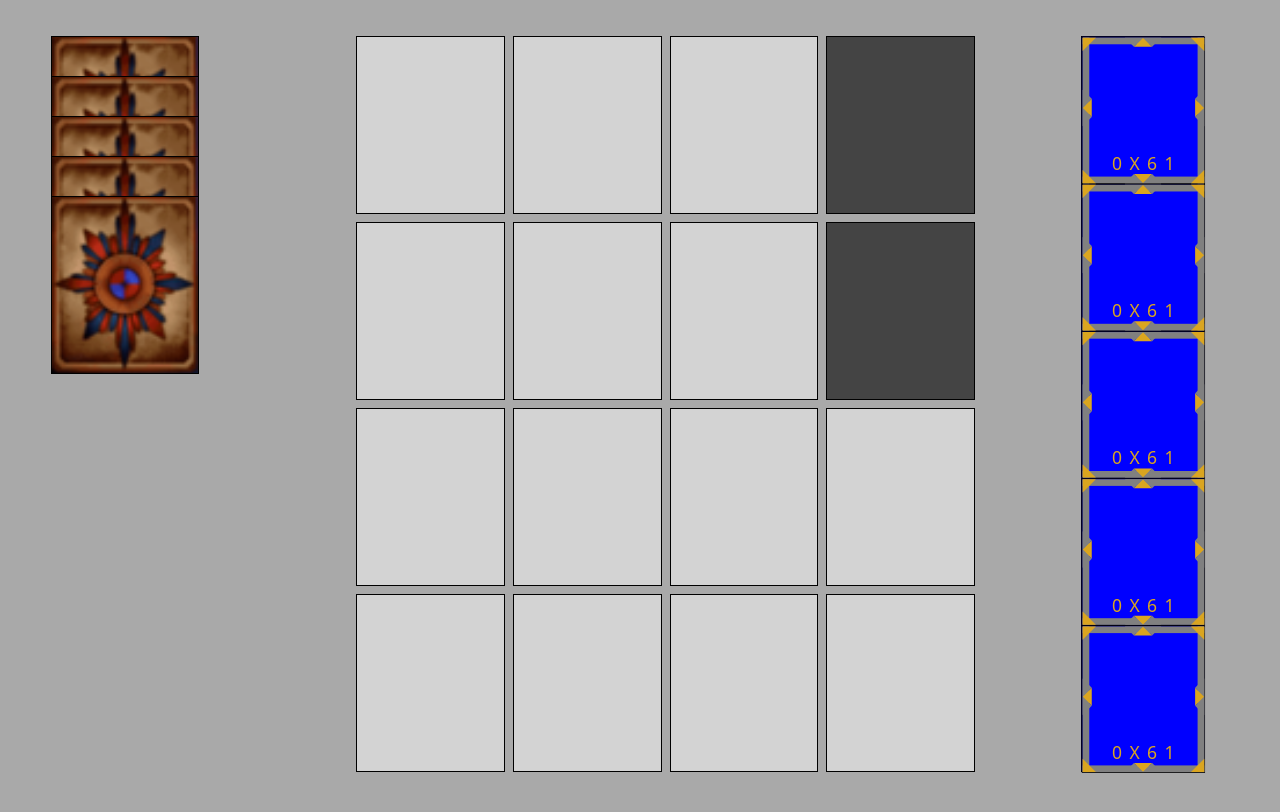
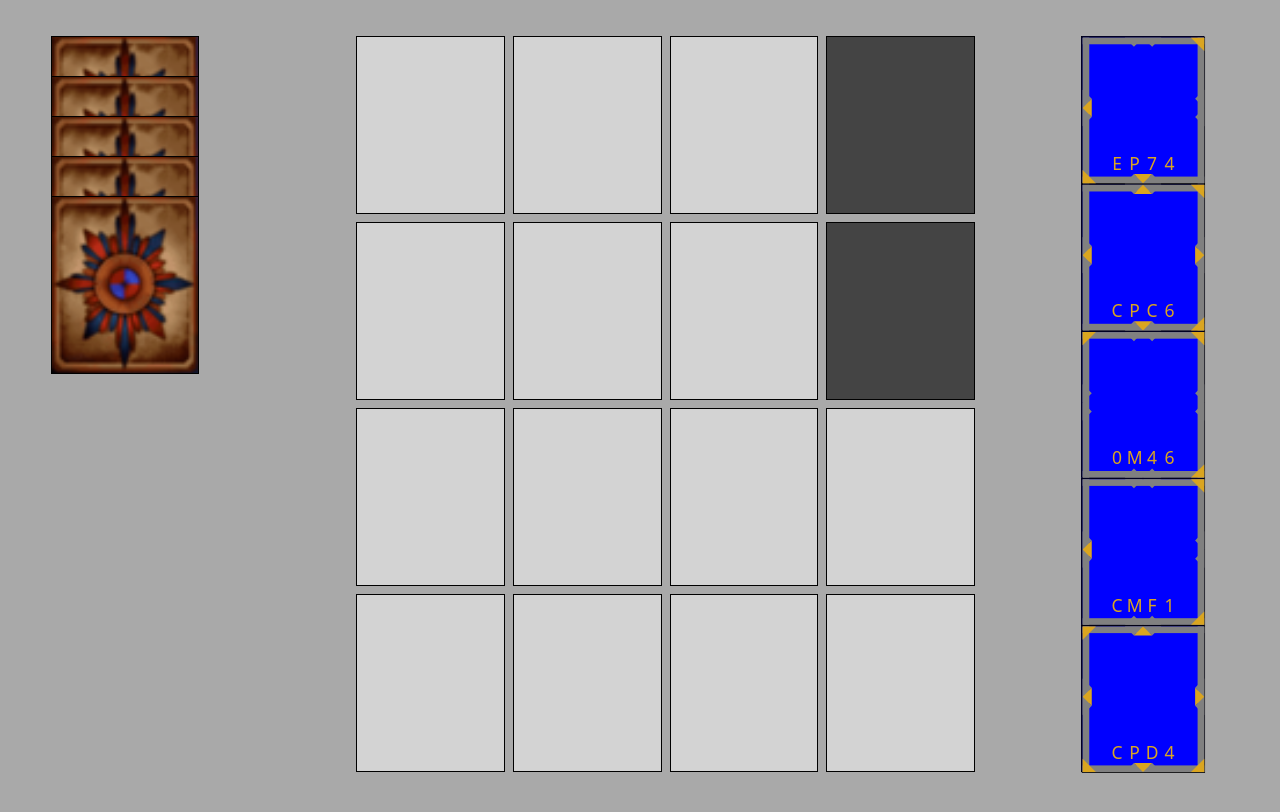
Before and after one commit to rfloyd01/TetraMaster, an Angular app: page / in a window 1280 px wide. Shown: the top 812 px of the page. Built offline with nearby package versions, Linux system fonts and the light colour scheme; a web font is replaced by a local one.

Commit message:
player can now select cards in hand, updated card css

```diff
--- a/src/app/components/card/card.css
+++ b/src/app/components/card/card.css
@@ -83,6 +83,10 @@
     z-index: 0;
 }
 
+.selected .border {
+    background-color: green
+}
+
 .border.n {
     height: 1vh;
     width: 100%;
@@ -113,7 +117,7 @@
     height: 0;
     border-left: 1vh solid transparent;
     border-right: 1vh solid transparent;
-    z-index: 1;
+    z-index: 2;
 }
 
 .arrow.n {
@@ -133,38 +137,6 @@
 
 .arrow.n.active {
     border-bottom-color: goldenrod;
-}
-
-.arrow.top-left-casing {
-  width: 0;
-  height: 0;
-  border-top-width: 1.414vh; /*sets height*/
-  border-top-style: solid;
-  border-top-color: grey;
-  border-right-width: 1.414vh; /*sets width*/
-  border-right-style: solid;
-  border-right-color: transparent;
-  border-left-width: 1.414vh; /*sets width*/
-  border-left-style: solid;
-  border-left-color: transparent;
-  top: 0px;
-  left: 9.166vh;
-}
-
-.arrow.top-right-casing {
-  width: 0;
-  height: 0;
-  border-top-width: 1.414vh; /*sets height*/
-  border-top-style: solid;
-  border-top-color: grey;
-  border-right-width: 1.414vh; /*sets width*/
-  border-right-style: solid;
-  border-right-color: transparent;
-  border-left-width: 1.414vh; /*sets width*/
-  border-left-style: solid;
-  border-left-color: transparent;
-  top: 0px;
-  right: 9.166vh;
 }
 
 .arrow.ne {
@@ -204,38 +176,6 @@
     border-left-color: goldenrod;
 }
 
-.arrow.right-top-casing {
-  width: 0;
-  height: 0;
-  border-top-width: 1.414vh; /*sets height*/
-  border-top-style: solid;
-  border-top-color: transparent;
-  border-bottom-width: 1.414vh; /*sets width*/
-  border-bottom-style: solid;
-  border-bottom-color: transparent;
-  border-right-width: 1.414vh; /*sets width*/
-  border-right-style: solid;
-  border-right-color: gray;
-  right: 0px;
-  bottom: 11.414vh;
-}
-
-.arrow.right-bottom-casing {
-  width: 0;
-  height: 0;
-  border-top-width: 1.414vh; /*sets height*/
-  border-top-style: solid;
-  border-top-color: transparent;
-  border-bottom-width: 1.414vh; /*sets width*/
-  border-bottom-style: solid;
-  border-bottom-color: transparent;
-  border-right-width: 1.414vh; /*sets width*/
-  border-right-style: solid;
-  border-right-color: gray;
-  right: 0px;
-  bottom: 8.586vh;
-}
-
 .arrow.se {
   width: 0;
   height: 0;
@@ -270,38 +210,6 @@
 
 .arrow.s.active {
     border-top-color: goldenrod;
-}
-
-.arrow.bottom-left-casing {
-  width: 0;
-  height: 0;
-  border-bottom-width: 1.414vh; /*sets height*/
-  border-bottom-style: solid;
-  border-bottom-color: grey;
-  border-right-width: 1.414vh; /*sets width*/
-  border-right-style: solid;
-  border-right-color: transparent;
-  border-left-width: 1.414vh; /*sets width*/
-  border-left-style: solid;
-  border-left-color: transparent;
-  bottom: 0px;
-  left: 9.166vh;
-}
-
-.arrow.bottom-right-casing {
-  width: 0;
-  height: 0;
-  border-bottom-width: 1.414vh; /*sets height*/
-  border-bottom-style: solid;
-  border-bottom-color: grey;
-  border-right-width: 1.414vh; /*sets width*/
-  border-right-style: solid;
-  border-right-color: transparent;
-  border-left-width: 1.414vh; /*sets width*/
-  border-left-style: solid;
-  border-left-color: transparent;
-  bottom: 0px;
-  right: 9.166vh;
 }
 
 .arrow.sw {
@@ -341,38 +249,6 @@
     border-right-color: goldenrod;
 }
 
-.arrow.left-top-casing {
-  width: 0;
-  height: 0;
-  border-top-width: 1.414vh; /*sets height*/
-  border-top-style: solid;
-  border-top-color: transparent;
-  border-bottom-width: 1.414vh; /*sets width*/
-  border-bottom-style: solid;
-  border-bottom-color: transparent;
-  border-left-width: 1.414vh; /*sets width*/
-  border-left-style: solid;
-  border-left-color: gray;
-  left: 0px;
-  bottom: 11.414vh;
-}
-
-.arrow.left-bottom-casing {
-  width: 0;
-  height: 0;
-  border-top-width: 1.414vh; /*sets height*/
-  border-top-style: solid;
-  border-top-color: transparent;
-  border-bottom-width: 1.414vh; /*sets width*/
-  border-bottom-style: solid;
-  border-bottom-color: transparent;
-  border-left-width: 1.414vh; /*sets width*/
-  border-left-style: solid;
-  border-left-color: gray;
-  left: 0px;
-  bottom: 8.586vh;
-}
-
 .arrow.nw {
   width: 0;
   height: 0;
@@ -389,3 +265,101 @@
 .arrow.nw.active {
     border-left-color: goldenrod;
 }
+
+.casing {
+    position: absolute;
+    width: 0;
+    height: 0;
+    border-color: transparent;
+    border-style: solid;
+    border-width: 1.414vh;
+    z-index: 1;
+}
+
+.casing.top-right {
+  border-top-color: grey;
+  border-bottom-style: hidden;
+  top: 0px;
+  left: 9.166vh;
+}
+
+.selected .casing.top-right {
+    border-top-color: green;
+}
+
+.casing.top-left {
+  border-top-color: grey;
+  border-bottom-style: hidden;
+  top: 0px;
+  right: 9.166vh;
+}
+
+.selected .casing.top-left {
+    border-top-color: green;
+}
+
+.casing.right-top{
+  border-right-color: gray;
+  border-left-style: hidden;
+  right: 0px;
+  bottom: 11.414vh;
+}
+
+.selected .casing.right-top {
+    border-right-color: green;
+}
+
+.casing.right-bottom {
+  border-right-color: gray;
+  border-left-style: hidden;
+  right: 0px;
+  bottom: 8.586vh;
+}
+
+.selected .casing.right-bottom {
+    border-right-color: green;
+}
+
+.casing.bottom-left {
+  border-bottom-color: grey;
+  border-top-style: hidden;
+  bottom: 0px;
+  left: 9.166vh;
+}
+
+.selected .casing.bottom-left {
+    border-bottom-color: green;
+}
+
+.casing.bottom-right {
+  border-bottom-color: grey;
+  border-top-style: hidden;
+  bottom: 0px;
+  right: 9.166vh;
+}
+
+.selected .casing.bottom-right {
+    border-bottom-color: green;
+}
+
+.casing.left-top {
+  border-left-color: gray;
+  border-right-style: hidden;
+  left: 0px;
+  bottom: 11.414vh;
+}
+
+.selected .casing.left-top {
+    border-left-color: green;
+}
+
+.casing.left-bottom {
+  border-left-color: gray;
+  border-right-style: hidden;
+  left: 0px;
+  bottom: 8.586vh;
+}
+
+.selected .casing.left-bottom {
+    border-left-color: green;
+}
--- a/src/app/components/card/card.html
+++ b/src/app/components/card/card.html
@@ -13,17 +13,17 @@
         <div class="border s"></div>
         <div class="border w"></div>
 
-        <div class="arrow top-left-casing"></div>
-        <div class="arrow top-right-casing"></div>
-        <div class="arrow bottom-left-casing"></div>
-        <div class="arrow bottom-right-casing"></div>
-        <div class="arrow left-top-casing"></div>
-        <div class="arrow left-bottom-casing"></div>
-        <div class="arrow right-top-casing"></div>
-        <div class="arrow right-bottom-casing"></div>
+        <div class="casing top-left"></div>
+        <div class="casing top-right"></div>
+        <div class="casing bottom-left"></div>
+        <div class="casing bottom-right"></div>
+        <div class="casing left-top"></div>
+        <div class="casing left-bottom"></div>
+        <div class="casing right-top"></div>
+        <div class="casing right-bottom"></div>
         <div class="stat-row">
             <div class="stat">{{displayAttackPower}}</div>
-            <div class="stat">{{attackStyle}}</div>
+            <div class="stat">{{cardStats.attackStyle}}</div>
             <div class="stat">{{displayPhysicalDefense}}</div>
             <div class="stat">{{displayMagicalDefense}}</div>
         </div>
--- a/src/app/components/card/card.ts
+++ b/src/app/components/card/card.ts
@@ -1,5 +1,5 @@
-import { AfterViewChecked, AfterViewInit, Component, Input, OnChanges, OnInit, SimpleChanges } from '@angular/core';
-import { AttackStyle, CardDisplay } from '../../util/card-types';
+import { AfterViewChecked, AfterViewInit, Component, effect, Input, OnChanges, OnInit, Signal, SimpleChanges } from '@angular/core';
+import { AttackStyle, CardDisplay, CardStats } from '../../util/card-types';
 import { CommonModule } from '@angular/common';
 
 @Component({
@@ -11,28 +11,22 @@ import { CommonModule } from '@angular/common';
 export class Card implements OnInit, AfterViewInit, OnChanges, AfterViewChecked {
 
   @Input()
-  activeArrows: number = 0b11111111; //8 bit number representing the arrows on the card
-
-  @Input()
   id: number = 0; //unique number to distinguish from other cards on map
-
-  @Input()
-  attackPower: number = 0;
-
-  @Input()
-  attackStyle: AttackStyle = AttackStyle.FLEXIBLE;
-
-  @Input()
-  physicalDefense: number = 100;
-
-  @Input()
-  magicalDefense: number = 21;
 
   @Input()
   cardType: number = 0; //0 = wolf, 1 = goblin ... 67 = genji, etc.
 
   @Input()
-  cardOwner: CardDisplay = CardDisplay.FRIEND;
+  cardDisplay: CardDisplay = CardDisplay.FRIEND;
+
+  // @Input()
+  // cardStats!: Signal<CardStats>;
+
+  @Input()
+  cardStats!: CardStats;
+
+  @Input()
+  isSelected: boolean = false;
 
   displayAttackPower: string = '0';
   displayPhysicalDefense: string = '0';
@@ -41,10 +35,13 @@ export class Card implements OnInit, AfterViewInit, OnChanges, AfterViewChecked
   displayBack: boolean = false;
   displayStats: boolean = true;
   cardJustPlaced: boolean = false;
-  selected: boolean = false;
 
   ngOnInit(): void {
     this.calculateDisplayValues();
+    // effect(() => {
+    //   console.log('card info changed');
+    //   console.log(this.cardStats);
+    // })
   }
 
   ngAfterViewInit(): void {
@@ -53,16 +50,27 @@ export class Card implements OnInit, AfterViewInit, OnChanges, AfterViewChecked
   }
 
   ngOnChanges(changes: SimpleChanges): void {
-    if (changes['cardOwner']) {
-      this.setCardDisplay();
+    // if (changes['cardOwner']) {
+    //   this.setCardDisplay();
+    // } else
+    // console.log(changes);
+    if (changes['isSelected'] !== undefined) {
+      // console.log('selected a card baby');
+      let cardHTMLElement = document.getElementById('card-' + this.id);
+      if (cardHTMLElement) {
+        if (changes['isSelected'].currentValue) {
+          this.addCSSClasses(cardHTMLElement, ['selected']);
+        } else {
+          this.removeCSSClasses(cardHTMLElement, ['selected']);
+        }
+      }
     }
 
-    this.setCardDisplay();
+    this.setCardDisplay(); //Update display after changes have been applied
   }
 
   ngAfterViewChecked(): void {
     if (this.cardJustPlaced) {
-      console.log('Adding arrows...');
       this.cardJustPlaced = false;
       this.makeActiveArrowsVisible();
     }
@@ -73,7 +81,10 @@ export class Card implements OnInit, AfterViewInit, OnChanges, AfterViewChecked
     let shifter = 1;
 
     for (let i = 0; i < 8; i++) {
-      if (shifter & this.activeArrows) {
+      // if (shifter & this.cardStats().activeArrows) {
+      //   cardHTMLElementChildren?.item(i)?.classList.add('active');
+      // }
+      if (shifter & this.cardStats.activeArrows) {
         cardHTMLElementChildren?.item(i)?.classList.add('active');
       }
 
@@ -82,9 +93,15 @@ export class Card implements OnInit, AfterViewInit, OnChanges, AfterViewChecked
   }
 
   calculateDisplayValues() {
-    this.displayAttackPower = this.findNearestHexNumber(this.attackPower);
-    this.displayPhysicalDefense = this.findNearestHexNumber(this.physicalDefense);
-    this.displayMagicalDefense = this.findNearestHexNumber(this.magicalDefense);
+    if (this.cardStats !== undefined) {
+      // this.displayAttackPower = this.findNearestHexNumber(this.cardStats().attackPower);
+      // this.displayPhysicalDefense = this.findNearestHexNumber(this.cardStats().physicalDefense);
+      // this.displayMagicalDefense = this.findNearestHexNumber(this.cardStats().magicalDefense);
+      this.displayAttackPower = this.findNearestHexNumber(this.cardStats.attackPower);
+      this.displayPhysicalDefense = this.findNearestHexNumber(this.cardStats.physicalDefense);
+      this.displayMagicalDefense = this.findNearestHexNumber(this.cardStats.magicalDefense);
+    }
+
   }
 
   setCardDisplay() {
@@ -99,19 +116,20 @@ export class Card implements OnInit, AfterViewInit, OnChanges, AfterViewChecked
 
       //Remove any existing ownership class for the card. If card was previously empty
       //then we need to actively render card's arrows. A boolean flag is used to do this.
-      for (let owner of Object.values(CardDisplay)) {
-        if (cardHTMLElement.classList.contains(owner)) {
-          cardHTMLElement.classList.remove(owner);
-        }
-      }
+      // for (let owner of Object.values(CardDisplay)) {
+      //   if (cardHTMLElement.classList.contains(owner)) {
+      //     cardHTMLElement.classList.remove(owner);
+      //   }
+      // }
+      this.removeCSSClasses(cardHTMLElement, Object.values(CardDisplay));
 
       //then add the new class
-      cardHTMLElement.classList.add(this.cardOwner);
+      cardHTMLElement.classList.add(this.cardDisplay);
     }
 
     //Finally, disable/enable stats from being shown
-    this.displayStats = (this.cardOwner == CardDisplay.FRIEND || this.cardOwner == CardDisplay.ENEMY);
-    this.displayBack = (this.cardOwner == CardDisplay.BACK);
+    this.displayStats = (this.cardDisplay == CardDisplay.FRIEND || this.cardDisplay == CardDisplay.ENEMY);
+    this.displayBack = (this.cardDisplay == CardDisplay.BACK);
   }
 
   findNearestHexNumber(decimalNumber: number): string {
@@ -133,4 +151,18 @@ export class Card implements OnInit, AfterViewInit, OnChanges, AfterViewChecked
 
     return String(baseSixteenNumber);
   }
+
+  addCSSClasses(htmlElement: HTMLElement, cssClasses: string[]) {
+    for (let cssClass of cssClasses) {
+      htmlElement.classList.add(cssClass);
+    }
+  }
+
+  removeCSSClasses(htmlElement: HTMLElement, cssClasses: string[]) {
+    for (let cssClass of cssClasses) {
+      if (htmlElement.classList.contains(cssClass)) {
+        htmlElement.classList.remove(cssClass);
+      }
+    }
+  }
 }
--- a/src/app/components/home/home.html
+++ b/src/app/components/home/home.html
@@ -1,28 +1,24 @@
 <div class="card-board">
     <div class="enemy-card-holder">
-        <app-card [id]="100" class="slot-1" [cardOwner]="cardOwner.BACK"></app-card>
-        <app-card [id]="101" class="slot-2" [cardOwner]="cardOwner.BACK"></app-card>
-        <app-card [id]="102" class="slot-3" [cardOwner]="cardOwner.BACK"></app-card>
-        <app-card [id]="103" class="slot-4" [cardOwner]="cardOwner.BACK"></app-card>
-        <app-card [id]="104" class="slot-5" [cardOwner]="cardOwner.BACK"></app-card>
+        <app-card *ngFor="let i of counter(5)"
+        [ngClass]="'slot-' + i"
+        [id]="100 + i"
+        [cardDisplay]="cardDisplay.BACK"
+        [cardStats]="opponentCards[i]"></app-card>
     </div>
     <div class="card-grid">
         <div *ngFor="let i of counter(4)" class="grid-row">
             <app-card *ngFor="let j of counter(4)" [id]="4 * i + j"
-            [attackPower]="attackPowers[4 * i + j]"
-            [attackStyle]="attackStyle.ASSUALT"
-            [physicalDefense]="24"
-            [magicalDefense]="15"
-            [activeArrows]="cardArrows[4 * i + j]"
-            [cardOwner]="cardOwners[4 * i + j]"
-            (click)="changeCardOwner(4 * i + j)"></app-card>
+            [cardDisplay]="cardDisplays[4 * i + j]"
+            [cardStats]="createDefaultStats()"></app-card>
         </div>
     </div>
     <div class="player-card-holder">
-        <app-card [id]="105" [cardOwner]="cardOwner.FRIEND"></app-card>
-        <app-card [id]="106" [cardOwner]="cardOwner.FRIEND"></app-card>
-        <app-card [id]="107" [cardOwner]="cardOwner.FRIEND"></app-card>
-        <app-card [id]="108" [cardOwner]="cardOwner.FRIEND"></app-card>
-        <app-card [id]="109" [cardOwner]="cardOwner.FRIEND"></app-card>
+        <app-card *ngFor="let i of counter(5)"
+        [id]="105 + i"
+        [cardDisplay]="cardDisplay.FRIEND"
+        [cardStats]="playerCards[i].cardStats"
+        [isSelected]="playerCards[i].isSelected"
+        (click)="selectPlayerCard(i)"></app-card>
     </div>
 </div>
--- a/src/app/components/home/home.ts
+++ b/src/app/components/home/home.ts
@@ -1,6 +1,6 @@
-import { Component, OnInit } from '@angular/core';
+import { Component, OnInit, signal, Signal } from '@angular/core';
 import { Card } from '../card/card';
-import { AttackStyle, CardDisplay } from '../../util/card-types';
+import { AttackStyle, CardDisplay, CardInfo, CardStats } from '../../util/card-types';
 import { CommonModule } from '@angular/common';
 
 @Component({
@@ -11,32 +11,38 @@ import { CommonModule } from '@angular/common';
 })
 export class Home implements OnInit {
   attackStyle = AttackStyle;
-  cardOwner = CardDisplay;
+  cardDisplay = CardDisplay;
 
-  // testOwners: CardOwner[] = [CardOwner.ENEMY, CardOwner.ENEMY, CardOwner.ENEMY, CardOwner.ENEMY, CardOwner.ENEMY, CardOwner.ENEMY];
-  cardOwners: CardDisplay[] = [];
+  cardDisplays: CardDisplay[] = [];
   attackPowers: number[] = [];
   cardArrows: number[] = [];
+
+  //playerCards: Signal<CardStats>[] = []; //use Angular 16+ Signals for updating info about cards
+  playerCards: CardInfo[] = [];
+  opponentCards: CardStats[] = [];
+
+  gamePhase: number = 0;
 
   ngOnInit(): void {
     this.initializeCards();
     this.createRandomBoard();
-    console.log(this.cardOwners);
+    this.createPlayerCards();
+    console.log(this.cardDisplays);
   }
 
-  changeCardOwner(card: number) {
-    if (this.cardOwners[card] == CardDisplay.ENEMY) {
-      this.cardOwners[card] = CardDisplay.FRIEND;
-    } else if (this.cardOwners[card] == CardDisplay.FRIEND) {
-      this.cardOwners[card] = CardDisplay.ENEMY;
-    } else if (this.cardOwners[card] == CardDisplay.EMPTY) {
-      this.cardOwners[card] = CardDisplay.FRIEND;
+  changeCardDisplay(card: number) {
+    if (this.cardDisplays[card] == CardDisplay.ENEMY) {
+      this.cardDisplays[card] = CardDisplay.FRIEND;
+    } else if (this.cardDisplays[card] == CardDisplay.FRIEND) {
+      this.cardDisplays[card] = CardDisplay.ENEMY;
+    } else if (this.cardDisplays[card] == CardDisplay.EMPTY) {
+      this.cardDisplays[card] = CardDisplay.FRIEND;
     }
   }
 
   initializeCards() {
     for (let i:number = 0; i < 16; i++) {
-      this.cardOwners.push(CardDisplay.EMPTY);
+      this.cardDisplays.push(CardDisplay.EMPTY);
       this.attackPowers.push(Math.floor(Math.random() * 256));
       this.cardArrows.push(Math.floor(Math.random() * 256));
     }
@@ -53,14 +59,110 @@ export class Home implements OnInit {
       while (true) {
         const blockerLocation = Math.floor(Math.random() * 16);
         if (!(assignedBlockers & (1 << blockerLocation))) {
-          this.cardOwners[blockerLocation] = CardDisplay.BLOCKED;
+          this.cardDisplays[blockerLocation] = CardDisplay.BLOCKED;
           break;
         }
       }
     }
   }
 
+  createPlayerCards() {
+    //Generate 10 cards with randomized stats and give them to the player and opponent
+    //TODO: Eventually the player will be able to collect and choose which cards
+    //      they want to play with.
+    this.playerCards = []; //clear out any existing cards
+
+    for (let i:number = 0; i < 5; i++) {
+      // this.playerCards.push(signal({
+      //   activeArrows: Math.floor(Math.random() * 256),
+      //   attackPower: Math.floor(Math.random() * 256),
+      //   attackStyle: AttackStyle.PHYSICAL,
+      //   physicalDefense: Math.floor(Math.random() * 256),
+      //   magicalDefense: Math.floor(Math.random() * 256)
+      // }))
+      this.playerCards.push({cardStats: this.createRandomStats(), isSelected: false});
+      this.opponentCards.push(this.createRandomStats());
+    }
+  }
+
+  selectPlayerCard(cardId: number) {
+    //The player has selected a card from their card holder, first iterate over
+    //all the cards in the holder and remove the selected status from anything
+    //that has it. Then apply the selected status to the given card.
+    for (let i:number = 0; i < this.playerCards.length; i++) {
+      if (i == cardId) {
+        //flip the currently selected card from its current value
+        this.playerCards[i].isSelected = !this.playerCards[i].isSelected;
+      } else if (this.playerCards[i].isSelected) {
+        this.playerCards[i].isSelected = false;
+      }
+    }
+  }
+
+  createDefaultStats() {
+    return this.createStats(0, 0, AttackStyle.PHYSICAL, 0, 0);
+  }
+
+  createRandomStats() {
+    //Generate the AttackStyle. There's an 90% chance for a standard attack type,
+    //9% chance for the Flexible style and a 1% chance for Assault style
+    let attackStyleNum = Math.floor(Math.random() * 100);
+    let attackStyle: AttackStyle;
+
+    if (attackStyleNum < 90) {
+      if (attackStyleNum % 2 == 0) {
+        attackStyle = AttackStyle.PHYSICAL
+      } else {
+        attackStyle = AttackStyle.MAGICAL;
+      }
+    } else if (attackStyleNum < 99) {
+      attackStyle = AttackStyle.FLEXIBLE
+    } else {
+      attackStyle = AttackStyle.ASSUALT;
+    }
+
+    return this.createStats(Math.floor(Math.random() * 256), Math.floor(Math.random() * 256),
+              attackStyle, Math.floor(Math.random() * 256), Math.floor(Math.random() * 256));
+  }
+
+  createStats(activeArrows: number, attackPower: number, attackStyle: AttackStyle,
+    physicalDefense:number, magicalDefense: number) {
+    return {
+        activeArrows: activeArrows,
+        attackPower: attackPower,
+        attackStyle: attackStyle,
+        physicalDefense: physicalDefense,
+        magicalDefense: magicalDefense
+      }
+}
+
+  // createStatsSignal(type:number, stats?:CardStats):Signal<CardStats> {
+  //   if (type == 0) {
+  //     return this.createRandomStatsSignal();
+  //   } else if (type == 1) {
+  //     return signal(createDefaultCardStats());
+  //   } else {
+  //     if (stats) {
+  //       return signal(stats);
+  //     } else {
+  //       return signal(createDefaultCardStats());
+  //     }
+  //   }
+  // }
+
+  // createRandomStatsSignal():Signal<CardStats> {
+  //   return signal({
+  //       activeArrows: Math.floor(Math.random() * 256),
+  //       attackPower: Math.floor(Math.random() * 256),
+  //       attackStyle: AttackStyle.PHYSICAL,
+  //       physicalDefense: Math.floor(Math.random() * 256),
+  //       magicalDefense: Math.floor(Math.random() * 256)
+  //     });
+  // }
+
+
   counter(count: number): number[] {
     return Array.from({ length: count }, (_, i) => i);
   }
+
 }
```
Also changed, not shown: src/app/components/home/home.css (+5 -5 lines), src/app/util/card-types.ts (+13 -0 lines).
